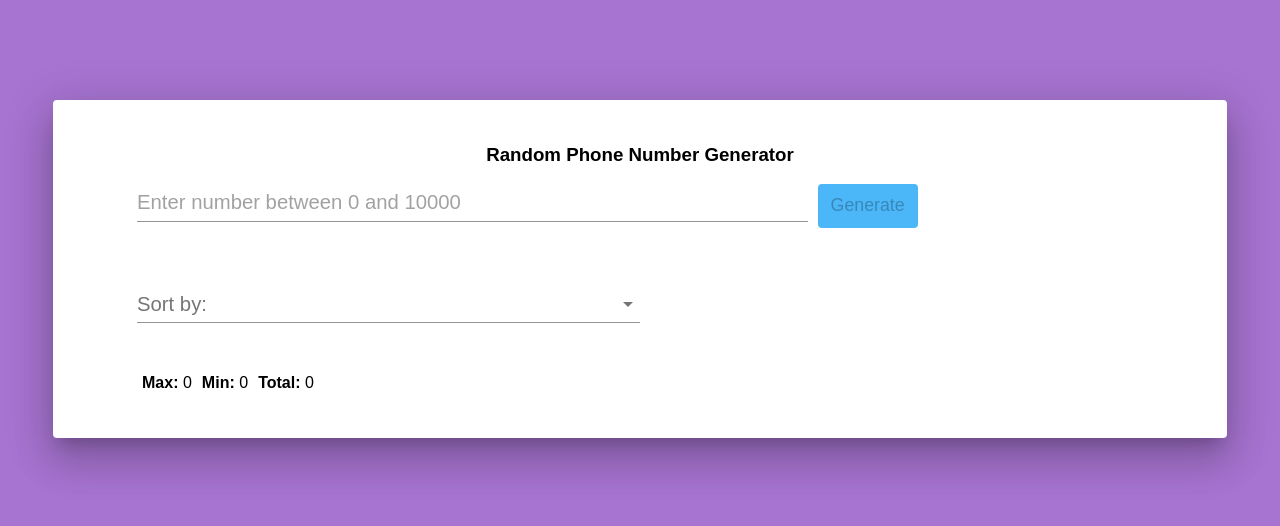
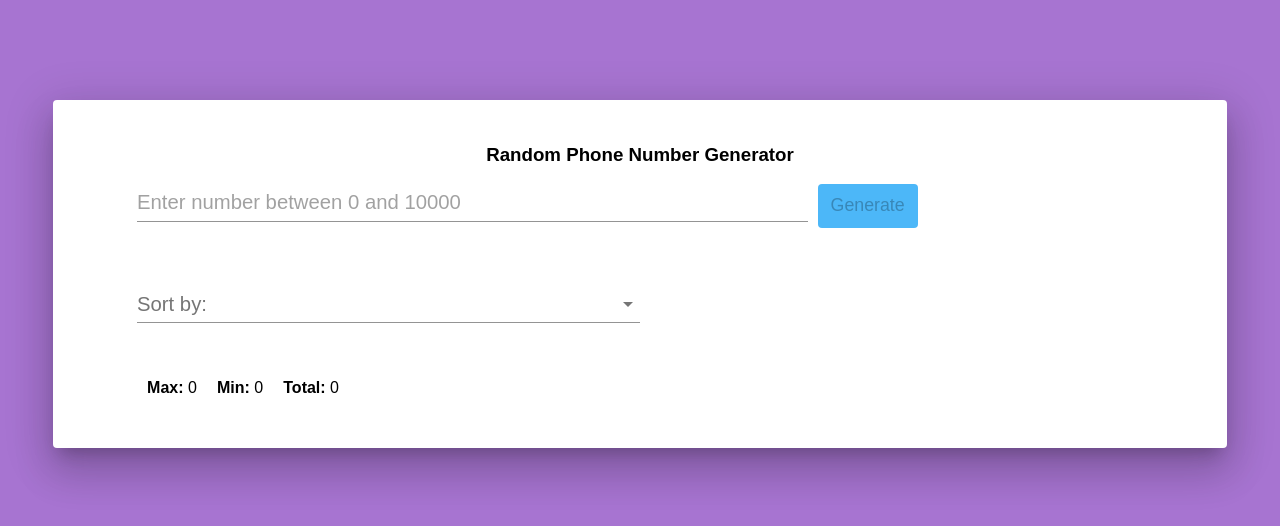
Before and after one commit to CeciliaCaroline/Phone-Number-Generator, a React (Create React App) app: page / in a window 1280 px wide. Shown: the top 526 px of the page. Built offline with nearby package versions, Linux system fonts and the light colour scheme.

Commit message:
Add height

```diff
--- a/src/components/App.jsx
+++ b/src/components/App.jsx
@@ -184,7 +184,7 @@ class App extends Component {
                 </Grid>
               </Grid>
               <Grid container>
-                <Grid item xs={6}>
+                <Grid item xs={12}>
                   <Counter min={min} max={max} total={total} />
                 </Grid>
               </Grid>
--- a/src/components/app.css
+++ b/src/components/app.css
@@ -9,3 +9,7 @@ body, html {
     background-color: rgb(167, 116, 209) !important;
     height: 100%;
 }
+#root {
+    height: 100%;
+
+}
```
